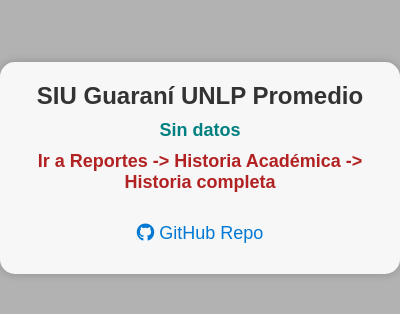
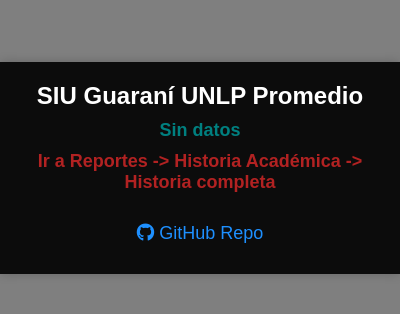
Before and after one commit to juliancasaburi/siu-guarani-promedio-extension, a browser extension: page popup.html in a window 400 px wide. Shown: the part 254-568 px from the top of the page. Drawn offline with Linux system fonts and the dark colour scheme.

Commit message:
Add dark mode support (prefers-color-scheme media query)

```diff
--- a/popup.css
+++ b/popup.css
@@ -1,5 +1,6 @@
 /* CSS for popup.html */
 
+/* Default light theme styles */
 body {
     font-family: Arial, sans-serif;
     background-color: rgba(0, 0, 0, 0.3); /* Semi-transparent background */
@@ -13,7 +14,6 @@
 
   .popup-container {
     background-color: rgba(255, 255, 255, 0.9); /* Semi-transparent white background */
-    border-radius: 15px; /* Rounded corners */
     box-shadow: 0px 0px 10px rgba(0, 0, 0, 0.2);
     padding: 20px;
     text-align: center;
@@ -45,3 +45,27 @@
     font-size: 18px;
     padding: 10px;
   }
+
+/* Dark theme styles when dark mode is enabled */
+@media (prefers-color-scheme: dark) {
+  body {
+      background-color: rgba(0, 0, 0, 0.5); /* Semi-transparent dark background */
+  }
+
+  .popup-container {
+      background-color: rgba(0, 0, 0, 0.9); /* Semi-transparent dark background */
+      color: #fff; /* White text color for dark theme */
+  }
+
+  h1 {
+      color: #fff; /* White text color for dark theme */
+  }
+
+  h2 {
+      color: #ccc; /* Light gray text color for dark theme */
+  }
+
+  a {
+      color: #1E90FF; /* Light blue link color for dark theme */
+  }
+}
```
